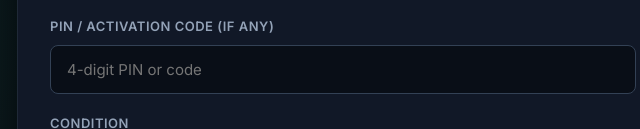
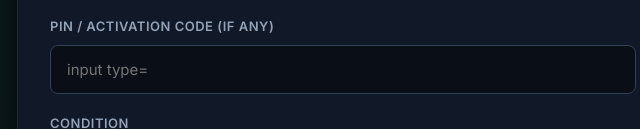
Before and after one commit to lalalagoin/cashcard-api, a website: page index.html in a window 1280 px wide. Shown: the part 823-952 px from the top of the page, 297-937 px from the left. Drawn offline with Linux system fonts and the light colour scheme.

Commit message:
Fixed PIN placeholder text to allow alphanumeric codes

```diff
--- a/index.html
+++ b/index.html
@@ -261,7 +261,7 @@
     <input type="text" id="cardNumber" placeholder="XXXX-XXXX-XXXX-XXXX" required>
 
     <label>PIN / Activation Code (if any)</label>
-    <input type="text" id="pin" placeholder="4-digit PIN or code">
+    <input type="text" id="pin" placeholder="input type="text" id="pin" placeholder="PIN or Activation Code">
 
     <label>Condition</label>
     <select id="condition">
```
